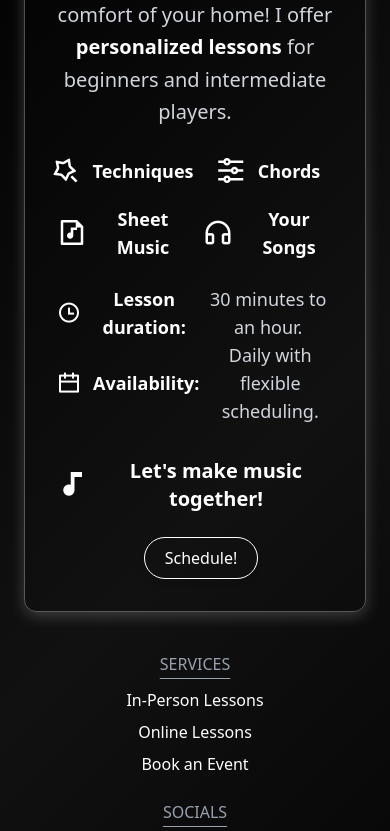
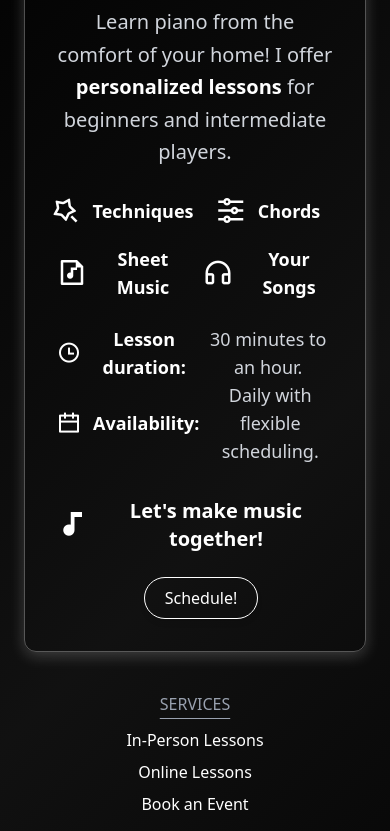
Before and after one commit to sunnycc17/andrew-shaw-tutoring, a website: page online.html in a window 390 px wide. Shown: the part 227-1058 px from the top of the page. Drawn offline with nearby package versions, Linux system fonts and the light colour scheme.

Commit message:
made online.html more repsonsive, added alpine

```diff
--- a/online.html
+++ b/online.html
@@ -8,6 +8,7 @@
       href="https://cdn.jsdelivr.net/npm/remixicon/fonts/remixicon.css"
       rel="stylesheet"
     />
+    <script src="//unpkg.com/alpinejs" defer></script>
     <link rel="icon" type="icon/png" href="public/piano.png" />
     <title>Andrew Shaw Music Lessons</title>
     <style>
@@ -164,7 +165,7 @@
         </div>
       </div>
     </header>
-    <main class="flex flex-col sm:flex-row">
+    <main class="mt-10 flex flex-col sm:mt-0 md:flex-row">
       <div
         class="mt-10 w-full max-w-3xl rounded-xl border border-white/30 p-8 text-center shadow-[0_4px_15px_rgba(255,255,255,0.2)]"
       >
```
Also changed, not shown: src/output.css.
